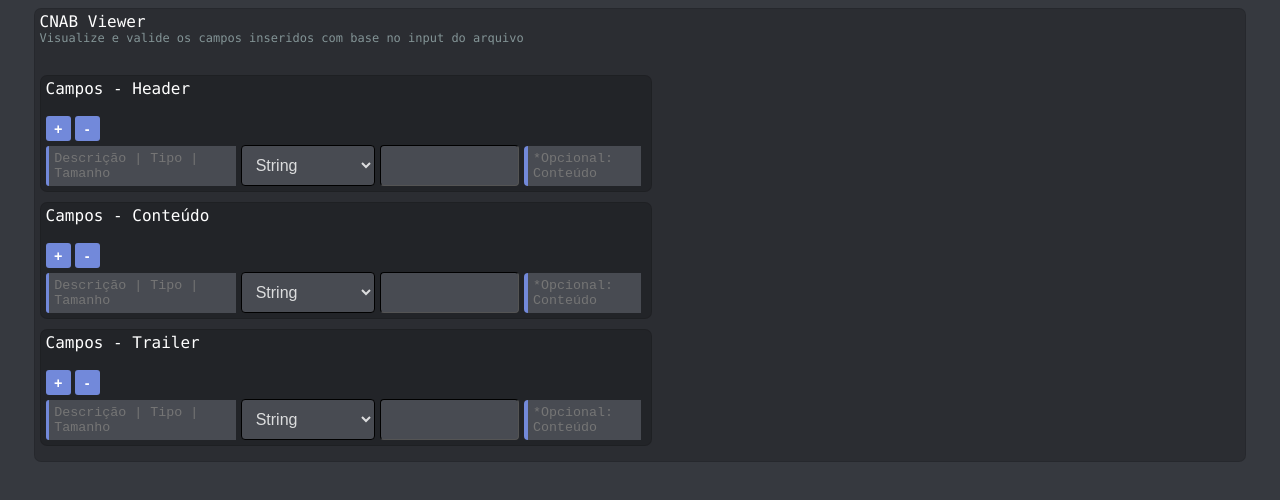
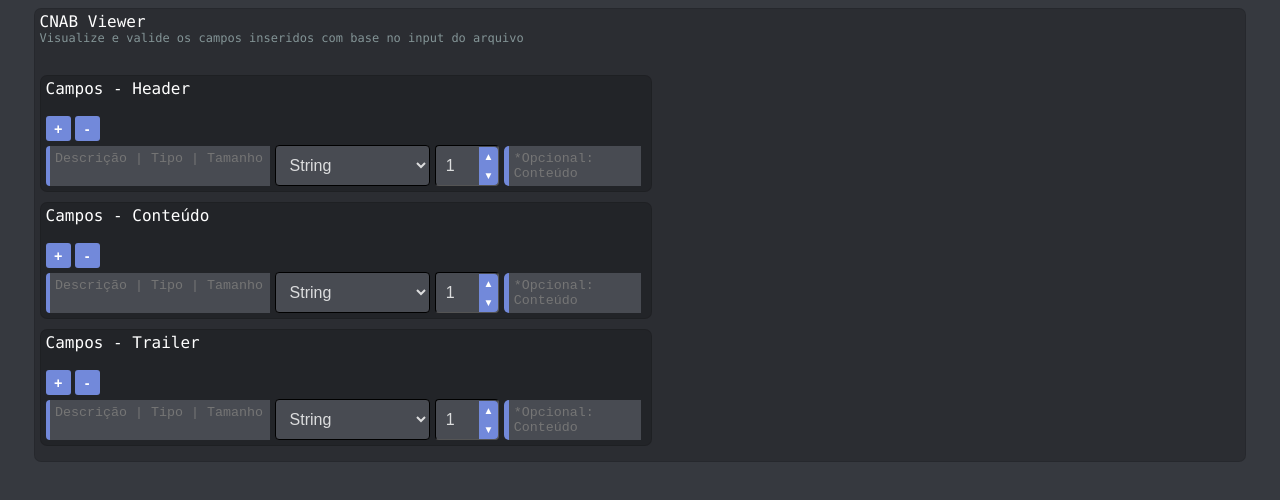
Before and after one commit to Lautenschlager-id/cnab-viewer.github.io, a Next.js app: page / in a window 1280 px wide. Shown: the top 500 px of the page. Built offline with nearby package versions, Linux system fonts and the light colour scheme.

Commit message:
implement custom number selection and up/down arrows

```diff
--- a/components/controllers/CNABField.js
+++ b/components/controllers/CNABField.js
@@ -2,12 +2,13 @@ import { useRef } from "react";
 
 import CustomTextArea from "../elements/CustomTextArea";
 import CustomSelect from "../elements/CustomSelect";
-
+import CustomSelectNumber from "../elements/CustomSelectNumber";
 
 export default function CNABField(props)
 {
 	const nameRef = useRef();
 	const typeRef = useRef();
+	const lengthRef = useRef();
 	const valueRef = useRef();
 
 	return (
@@ -23,7 +24,12 @@ export default function CNABField(props)
 				innerRef={typeRef}
 				options="String,Number"
 			/>
-			<input type="number" />
+			<CustomSelectNumber
+				innerRef={lengthRef}
+				type="number"
+				min="1"
+				max="999"
+			/>
 			<CustomTextArea
 				innerRef={valueRef}
 				placeholder="*Opcional: Conteúdo"
--- /dev/null
+++ b/components/elements/CustomSelectNumber.js
@@ -0,0 +1,48 @@
+import { useState, useEffect } from "react";
+
+function updateInputValue(value, setValue, step, props)
+{
+	if (!/^[0-9]+$/.test(value))
+	{
+		if (value === '')
+			setValue('');
+		return;
+	}
+
+	let newValue = value * 1 + step;
+
+	if (props.min && newValue < props.min)
+		return;
+	if (props.max && newValue > props.max)
+		return;
+
+	setValue(newValue);
+}
+
+export default function CustomSelectNumber(props)
+{
+	const [ value, setValue ] = useState(props.value || props.min || 1);
+
+	return (
+		<div className="flex">
+			<input
+				ref={props.innerRef}
+				type="number"
+				min={props.min}
+				max={props.max}
+				value={value}
+				onInput={(e) => updateInputValue(e.target.value, setValue, 0, props)}
+			/>
+			<div className="quantity">
+				<button
+					className="up"
+					onClick={() => updateInputValue(value, setValue, 1, props)}
+				>▲</button>
+				<button
+					className="down"
+					onClick={() => updateInputValue(value, setValue, -1, props)}
+				>▼</button>
+			</div>
+		</div>
+	);
+}
--- a/pages/_app.js
+++ b/pages/_app.js
@@ -3,6 +3,7 @@ import "../styles/components/container.css";
 import "../styles/components/button.css";
 import "../styles/components/textarea.css";
 import "../styles/components/select.css";
+import "../styles/components/input.css";
 
 function MyApp({ Component, pageProps }) {
   return <Component {...pageProps} />
--- /dev/null
+++ b/styles/components/input.css
@@ -0,0 +1,33 @@
+.container input[type=number]::-webkit-inner-spin-button,
+.container input[type=number]::-webkit-outer-spin-button {
+	-webkit-appearance: none;
+	margin: 0;
+}
+
+.container input[type=number] {
+	float: left;
+	width: -webkit-fill-available;
+}
+
+.container .quantity {
+	display: grid;
+	height: 0;
+	position: relative;
+	margin-left: -25.5px;
+	margin-top: 6px;
+}
+
+.container .quantity button {
+	font-size: 10px;
+	height: 19px;
+	padding: 0;
+	width: 19px;
+}
+
+.container .quantity button.up {
+	border-radius: 0 4px 0 0;
+}
+
+.container .quantity button.down {
+	border-radius: 0 0 4px 0;
+}
```
